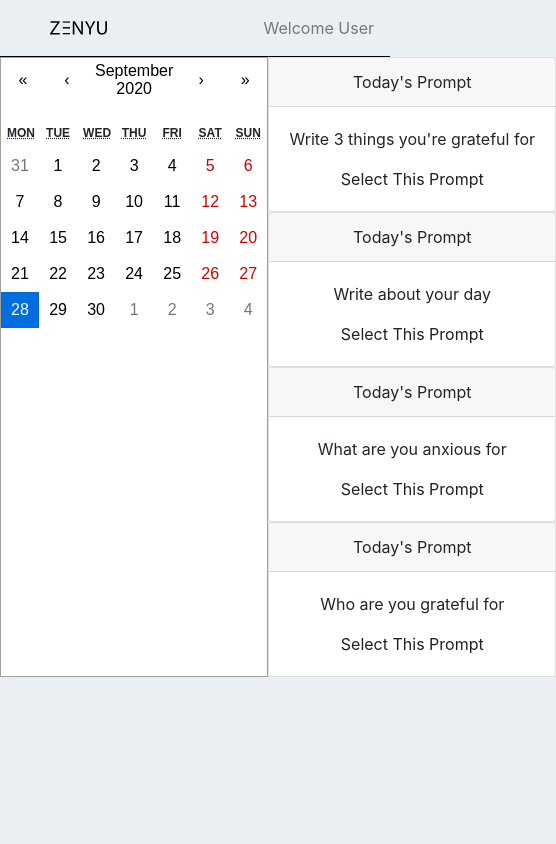
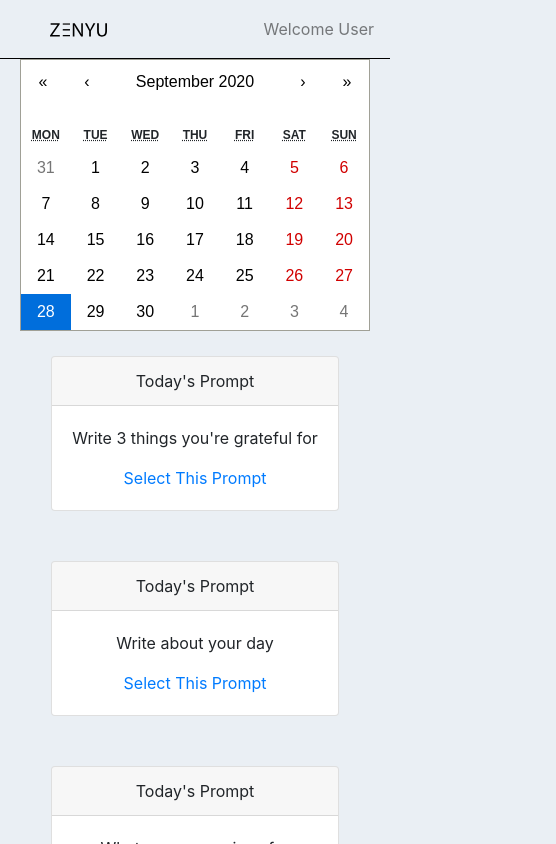
Before and after one commit to angelalim1010/Journaling, a React (Create React App) app in the folder client/: page /homepage in a window 390 px wide. Shown: the top 844 px of the page, 556 px wide, since content can reach past the window. Built offline with nearby package versions, Linux system fonts and the light colour scheme.

Commit message:
adding css for spacing of cards

```diff
--- a/client/src/components/LoginHomepage.css
+++ b/client/src/components/LoginHomepage.css
@@ -1,12 +1,34 @@
 .homepage-layout{
     display: flex;
-    flex-direction: row;
+    /* flex-direction: row; */
+    justify-content: space-evenly;
+    margin: 20px;
 }
 .underline{
     border-bottom: 1px solid black;
 }
 
 .prompt-layout{
+    max-width: 700px;
     display: flex;
     flex-flow: row wrap;
+    justify-content: space-evenly;
 }
+
+.prompt-layout a{
+    color: #007bff
+}
+
+@media (max-width: 575.98px) {
+    .homepage-layout {
+      flex-direction: column;
+      box-shadow: none;
+      height: auto;
+      align-items: center;
+      margin: 0px;
+    }
+}
+
+.react-calendar{
+    max-height: fit-content;
+}
--- a/client/src/components/LoginHomepage.jsx
+++ b/client/src/components/LoginHomepage.jsx
@@ -41,9 +41,9 @@ class LoginHomepage extends Component {
           <Navbar className="underline">
                 <Navbar.Brand href="/">
                     <img src={ZenyuLogo}
-                        width="30"
+                        width="100"
                         height="30"
-                        className="d-inline-block align-top"
+                        // className="d-inline-block align-top"
                         alt="Zenyu Logo">
                     </img>
                 </Navbar.Brand>
@@ -60,12 +60,12 @@ class LoginHomepage extends Component {
             />
             <div className = "prompt-layout">
                 {this.state.prompts.map((prompt,index)=>(
-                    <Card style={{width: '18rem'}}>
+                    <Card style={{width: '18rem', margin: '25px'}}>
                     <Card.Header>Today's Prompt</Card.Header>
 
                     <Card.Body>
                         <Card.Text>{prompt.prompt}</Card.Text>
-                        <Card.Link href="/">Select This Prompt</Card.Link>
+                        <Card.Link href="#">Select This Prompt</Card.Link>
                     </Card.Body>
                 </Card>
                 ))}
```
